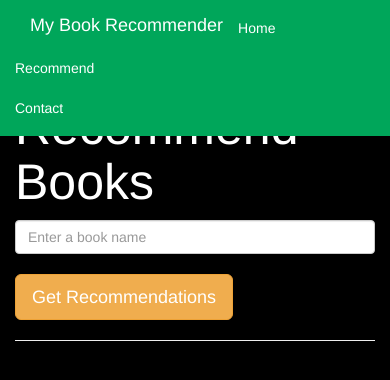
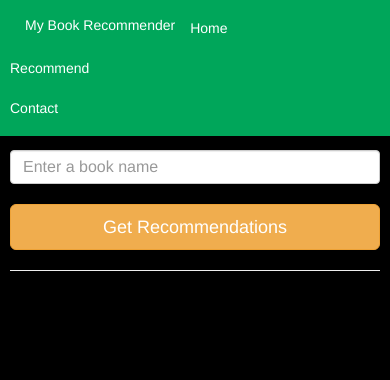
Before and after one commit to ParasRana123/Book_Recommender, a Flask app: page /recommend in a window 390 px wide. Shown: the top 380 px of the page. Run offline with Flask 3, Linux system fonts and the light colour scheme; parts of the project's set-up code (start-up, migrations or seed data) failed here and were passed over.

Commit message:
Added responsiveness

```diff
--- a/templates/recommend.html
+++ b/templates/recommend.html
@@ -72,6 +72,108 @@
         box-shadow: 0px 1px 15px 4px rgba(250, 250, 250, 1);
         transition: transform 0.3s ease, box-shadow 0.3s ease;
         cursor: pointer;
+    }
+
+    @media (max-width: 1200px) {
+        .card {
+            width: 220px;
+            height: 380px;
+        }
+    }
+
+    @media (max-width: 992px) {
+        .card {
+            width: 100%;
+            height: auto;
+            margin-bottom: 20px;
+        }
+
+        .card img {
+            width: 100% !important;
+            height: auto !important;
+        }
+
+        .author-container {
+            flex-direction: column;
+            align-items: center;
+            text-align: center;
+        }
+
+        .author-img {
+            margin-right: 0;
+            margin-bottom: 20px;
+        }
+
+        #bookDetails .panel-body {
+            flex-direction: column;
+            align-items: center;
+            text-align: center;
+        }
+
+        #bookDetails img {
+            margin-right: 0 !important;
+            margin-bottom: 20px;
+        }
+    }
+
+    @media (max-width: 768px) {
+        h1 {
+            font-size: 36px !important;
+        }
+
+        .navbar-brand,
+        .nav > li > a {
+            font-size: 14px;
+        }
+
+        .btn {
+            width: 100%;
+        }
+
+        .card {
+        width: 300px !important;
+        height: 400px !important;
+        margin: 10px auto;
+    }
+
+    .card img {
+        width: 100% !important;
+        height: 200px !important;
+        object-fit: cover;
+    }
+
+    .card h4,
+    .card p {
+        font-size: 14px;
+    }
+    }
+
+    @media (max-width: 576px) {
+        .container {
+            padding-left: 10px;
+            padding-right: 10px;
+        }
+
+        .card {
+        width: 200px !important;
+        height: 240px !important;
+        margin: 10px auto;
+    }
+
+    .card img {
+        width: 100% !important;
+        height: 170px !important;
+        object-fit: cover;
+    }
+
+        .card h4,
+        .card p {
+            font-size: 12px;
+        }
+
+        #bookInput {
+            font-size: 16px;
+        }
     }
 </style>
 <body>
```
